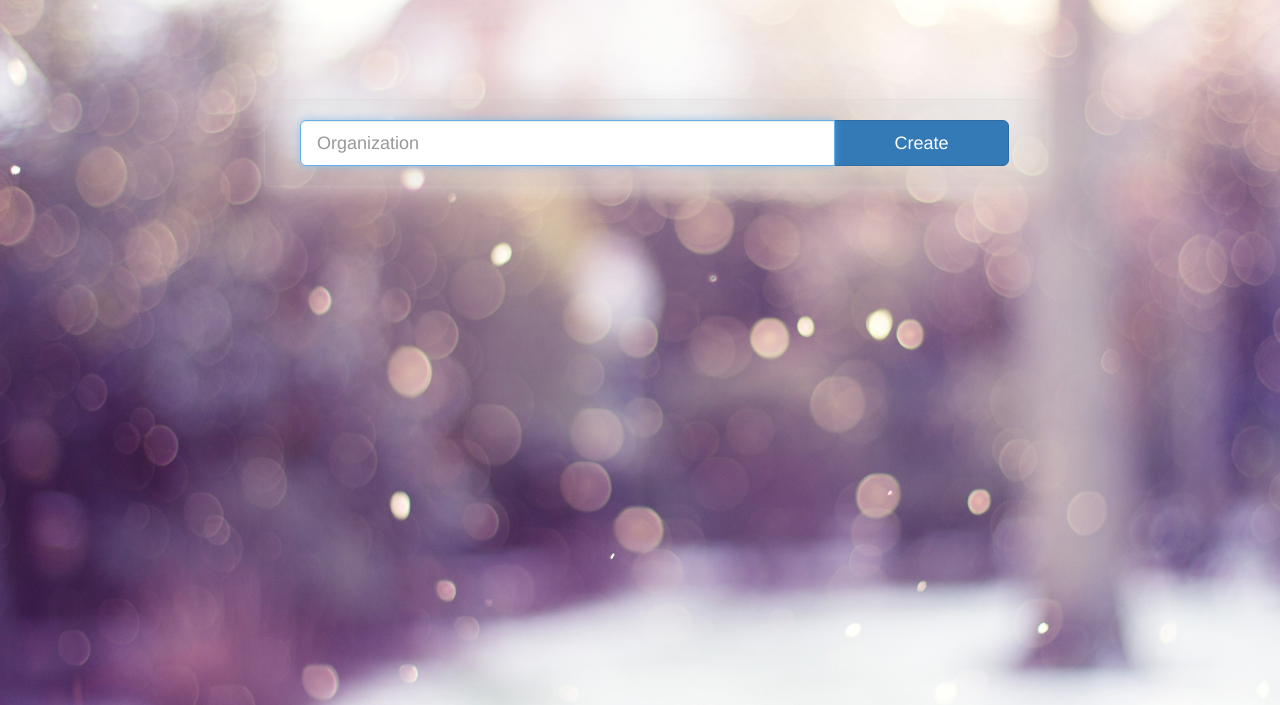
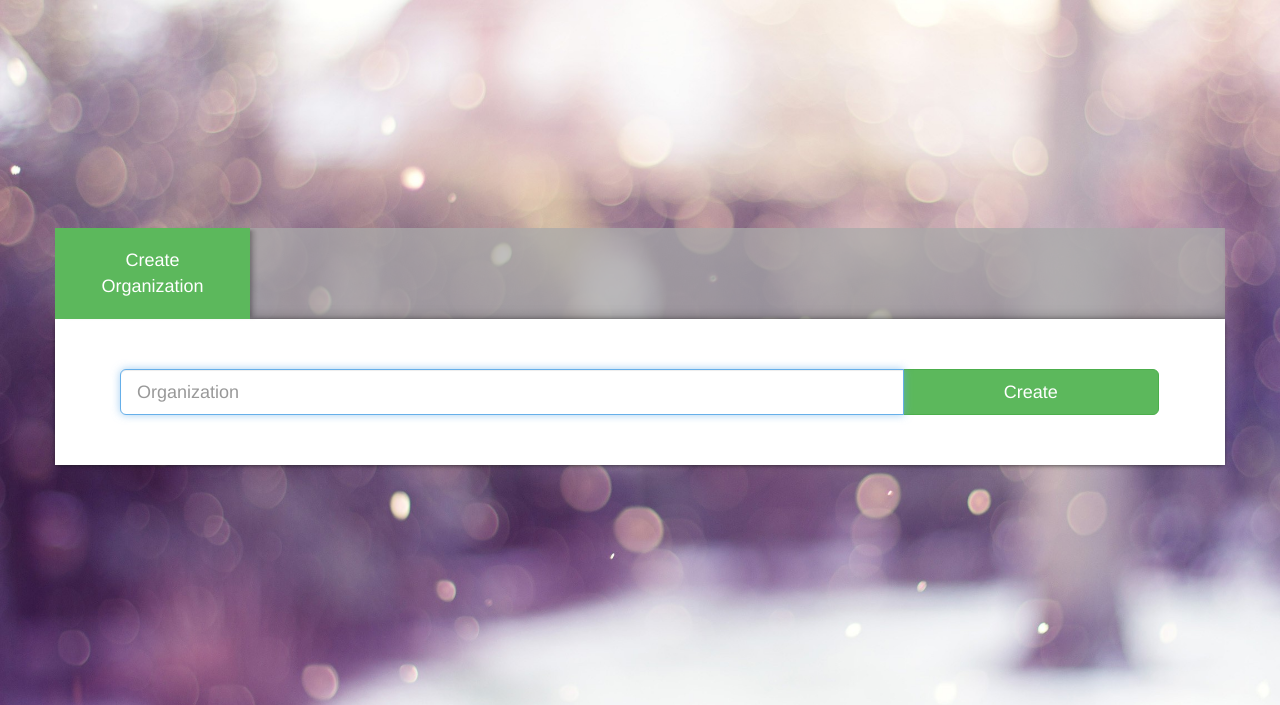
Before and after one commit to juliusmasigan/XmasShuffle, a Django app: page / in a window 1280 px wide. Shown: the top 705 px of the page. Run offline with Django 3.2, Linux system fonts and the light colour scheme; parts of the project's set-up code (start-up, migrations or seed data) failed here and were passed over; some libraries are stand-ins or nearby versions.

Commit message:
Updates.

```diff
--- a/static/css/main.css
+++ b/static/css/main.css
@@ -15,14 +15,25 @@ footer, .footer {
     font-size:1.5rem;
 }
 
+.step-process-container {
+	margin-top:20%;
+	background:rgba(170,170,170,0.75);
+	box-shadow:inset 0px -10px 15px -10px rgba(0,0,0,0.25), inset 0px -5px 10px -8px rgba(0,0,0,0.35);
+}
+
+.step-process-container .steps {
+	text-align:center;
+	padding:2rem;
+	font-size:1.8rem;
+	color:#FFFFFF;
+	background:rgb(92, 184, 92);
+	box-shadow:4px 0 2px -2px rgba(0,0,0,0.15), 7px 0 4px -2px rgba(0,0,0,0.15);
+}
+
 .wish-form-container, .organization-form-container {
-    position:absolute;
-    top:10rem;
-    width:100%;
-    padding:2rem;
-    background:rgba(210,210,210,0.3);
-    border-radius:3px;
-    box-shadow:0px 0px 20px 1px rgba(220,220,220,0.6), 0px 0px 2px 0px rgba(213,179,171,0.7);
+    padding:5rem;
+    background:rgb(255,255,255);
+    box-shadow:0px 0px 5px -2px rgba(20,20,20,0.6), 0px 2px 5px -2px rgba(20,20,20,0.7);
 }
 
 .organization-form-container form .organization-reg-input{
--- a/templates/index.html
+++ b/templates/index.html
@@ -4,9 +4,15 @@
 
 
 <div class="row">
-    <div class="col-md-8 col-md-offset-2">
+    <div class="col-md-10 col-md-offset-1 col-lg-offset-0 col-lg-12">
 
-        <div class="organization-form-container">
+		<div class="step-process-container row">
+			<div class="col-md-2 steps">
+				Create Organization
+			</div>
+		</div>
+
+        <div class="organization-form-container row">
             <form action="/" method="POST">
                 <div class="form-inline">
                     {% csrf_token %}
@@ -14,7 +20,7 @@
                         <div class="input-group col-md-12">
                             {{ org_form.organization_name }}
                             <span class="input-group-btn">
-                                <button type="submit" class="btn btn-lg btn-primary">Create</button>
+                                <button type="submit" class="btn btn-lg btn-success">Create</button>
                             </span>
                         </div>
                         {% if org_form.organization_name.errors %}
--- a/templates/members.html
+++ b/templates/members.html
@@ -4,7 +4,7 @@
 
 
 <div class="row">
-    <div class="col-md-8 col-md-offset-2">
+    <div class="col-md-10 col-md-offset-1 col-lg-offset-0 col-lg-12">
 
         <div class="organization-form-container">
             <form action="{{ form_action }}" method="POST">
@@ -14,7 +14,7 @@
                         <div class="input-group col-md-12">
                             {{ org_form.organization_members }}
                             <span class="input-group-btn">
-                                <button type="submit" class="btn btn-lg btn-primary">Create</button>
+                                <button type="submit" class="btn btn-lg btn-success">Create</button>
                             </span>
                         </div>
                         {% if org_form.organization_members.errors %}
--- a/templates/shuffle.html
+++ b/templates/shuffle.html
@@ -4,7 +4,7 @@
 
 
 <div class="row">
-    <div class="col-md-10 col-md-offset-1">
+    <div class="col-md-10">
 		<div class="members-list">
 			<table class="table table-striped table-condensed">
 				<thead>
```
